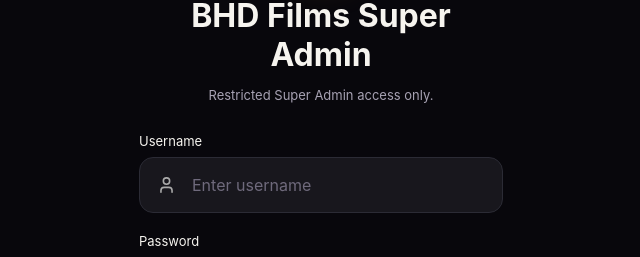
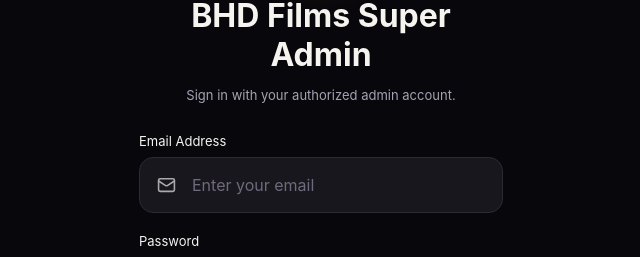
Before and after one commit to order-bhd/bhd-films, a React (Vite) app: page /admin/login in a window 1280 px wide. Shown: the part 258-515 px from the top of the page, without its empty margins (319-959 px from the left). Built offline with nearby package versions, Linux system fonts and the light colour scheme; no server answers.

Commit message:
Fix Supabase admin authentication

```diff
--- a/src/pages/admin/AdminLogin.jsx
+++ b/src/pages/admin/AdminLogin.jsx
@@ -2,54 +2,101 @@
 import { useNavigate } from 'react-router-dom'
 import {
   ShieldCheck,
-  User,
+  Mail,
   Lock,
   Eye,
   EyeOff,
   Loader2
 } from 'lucide-react'
+import { supabase } from '../lib/supabase'
 
 export default function AdminLogin() {
   const navigate = useNavigate()
 
-  const [username, setUsername] = useState('')
+  const [email, setEmail] = useState('')
   const [password, setPassword] = useState('')
   const [showPassword, setShowPassword] = useState(false)
   const [error, setError] = useState('')
   const [loading, setLoading] = useState(false)
   const [shake, setShake] = useState(false)
 
-  function handleLogin(e) {
+  async function handleLogin(e) {
     e.preventDefault()
+
     setError('')
     setShake(false)
     setLoading(true)
 
-    // IMPORTANT:
-    // Keep your existing Super Admin username/password values here
-    const SUPERADMIN_USERNAME = 'Superadmin'
-    const SUPERADMIN_PASSWORD = 'BHDflims@2030#'
+    try {
+      // LOGIN WITH SUPABASE
+      const { data, error: loginError } =
+        await supabase.auth.signInWithPassword({
+          email: email.trim(),
+          password
+        })
 
-    setTimeout(() => {
-      if (
-        username.trim() === SUPERADMIN_USERNAME &&
-        password === SUPERADMIN_PASSWORD
-      ) {
-        sessionStorage.setItem('bhd_superadmin', 'true')
+      if (loginError) {
+        throw loginError
+      }
 
-        // Small success delay for smooth animation
-        setTimeout(() => {
-          navigate('/admin', { replace: true })
-        }, 500)
+      if (!data?.user || !data?.session) {
+        throw new Error('Login failed. No valid session found.')
+      }
 
-      } else {
-        setLoading(false)
-        setError('Invalid Super Admin username or password.')
-        setShake(true)
+      // CHECK IF THIS USER IS AN ADMIN
+      const { data: adminUser, error: adminError } =
+        await supabase
+          .from('admin_users')
+          .select('id, role')
+          .eq('id', data.user.id)
+          .maybeSingle()
 
-        setTimeout(() => setShake(false), 500)
+      if (adminError) {
+        console.error('Admin check error:', adminError)
+        await supabase.auth.signOut()
+
+        throw new Error(
+          'Could not verify admin access. Please check admin_users table.'
+        )
       }
-    }, 700)
+
+      if (!adminUser) {
+        await supabase.auth.signOut()
+
+        throw new Error(
+          'You do not have Super Admin permission.'
+        )
+      }
+
+      // OPTIONAL: Allow only super_admin
+      if (adminUser.role !== 'super_admin') {
+        await supabase.auth.signOut()
+
+        throw new Error(
+          'This account does not have Super Admin access.'
+        )
+      }
+
+      // SUCCESS
+      navigate('/admin', { replace: true })
+
+    } catch (err) {
+      console.error('Login error:', err)
+
+      setError(
+        err.message ||
+        'Invalid email or password.'
+      )
+
+      setShake(true)
+
+      setTimeout(() => {
+        setShake(false)
+      }, 500)
+
+    } finally {
+      setLoading(false)
+    }
   }
 
   return (
@@ -155,7 +202,8 @@
               display: 'flex',
               alignItems: 'center',
               justifyContent: 'center',
-              boxShadow: '0 12px 35px rgba(230, 160, 50, 0.18)'
+              boxShadow:
+                '0 12px 35px rgba(230, 160, 50, 0.18)'
             }}
           >
             <ShieldCheck size={32} color="#170f08" />
@@ -179,10 +227,10 @@
               fontSize: 13
             }}
           >
-            Restricted Super Admin access only.
+            Sign in with your authorized admin account.
           </p>
 
-          {/* USERNAME */}
+          {/* EMAIL */}
           <label
             style={{
               display: 'block',
@@ -190,11 +238,16 @@
               fontSize: 13
             }}
           >
-            Username
+            Email Address
           </label>
 
-          <div style={{ position: 'relative', marginBottom: 20 }}>
-            <User
+          <div
+            style={{
+              position: 'relative',
+              marginBottom: 20
+            }}
+          >
+            <Mail
               size={19}
               style={{
                 position: 'absolute',
@@ -208,14 +261,14 @@
 
             <input
               className="admin-input"
-              type="text"
-              placeholder="Enter username"
-              value={username}
+              type="email"
+              placeholder="Enter your email"
+              value={email}
               onChange={(e) => {
-                setUsername(e.target.value)
+                setEmail(e.target.value)
                 setError('')
               }}
-              autoComplete="username"
+              autoComplete="email"
               required
               style={{
                 width: '100%',
@@ -242,7 +295,12 @@
             Password
           </label>
 
-          <div style={{ position: 'relative', marginBottom: 12 }}>
+          <div
+            style={{
+              position: 'relative',
+              marginBottom: 12
+            }}
+          >
             <Lock
               size={19}
               style={{
@@ -282,7 +340,11 @@
             <button
               type="button"
               onClick={() => setShowPassword(!showPassword)}
-              aria-label={showPassword ? 'Hide password' : 'Show password'}
+              aria-label={
+                showPassword
+                  ? 'Hide password'
+                  : 'Show password'
+              }
               style={{
                 position: 'absolute',
                 right: 14,
@@ -295,7 +357,11 @@
                 display: 'flex'
               }}
             >
-              {showPassword ? <EyeOff size={20} /> : <Eye size={20} />}
+              {showPassword ? (
+                <EyeOff size={20} />
+              ) : (
+                <Eye size={20} />
+              )}
             </button>
           </div>
 
@@ -339,7 +405,7 @@
             {loading ? (
               <>
                 <Loader2 size={21} className="spin" />
-                Verifying Access...
+                Signing In...
               </>
             ) : (
               <>
```
